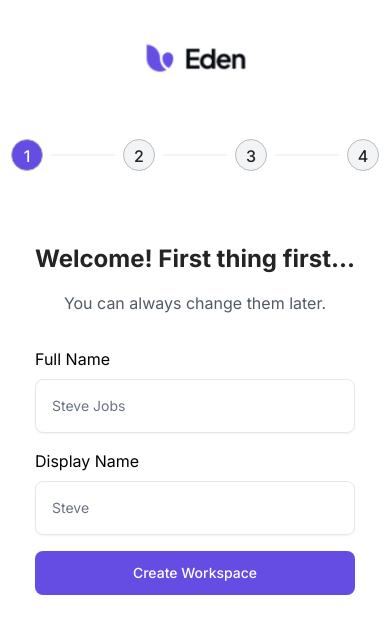
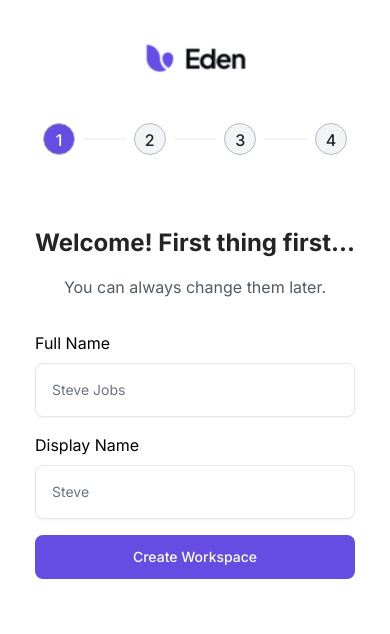
Before and after one commit to vishal035/onboarding-ui, a React (Create React App) app: page / in a window 390 px wide. Shown: the top 634 px of the page. Built offline with nearby package versions, Linux system fonts and the light colour scheme.

Commit message:
Small Screen Fix: No Padding

```diff
--- a/src/App.js
+++ b/src/App.js
@@ -14,7 +14,7 @@ function App() {
   return (
     <div className="font-sans w-screen bg-white flex flex-col items-center justify-center">
       <Logo />
-      <div className="w-96 mt-4">
+      <div className="w-80 sm:w-96">
         <StepCount />
       </div>
       <div className="">
```
